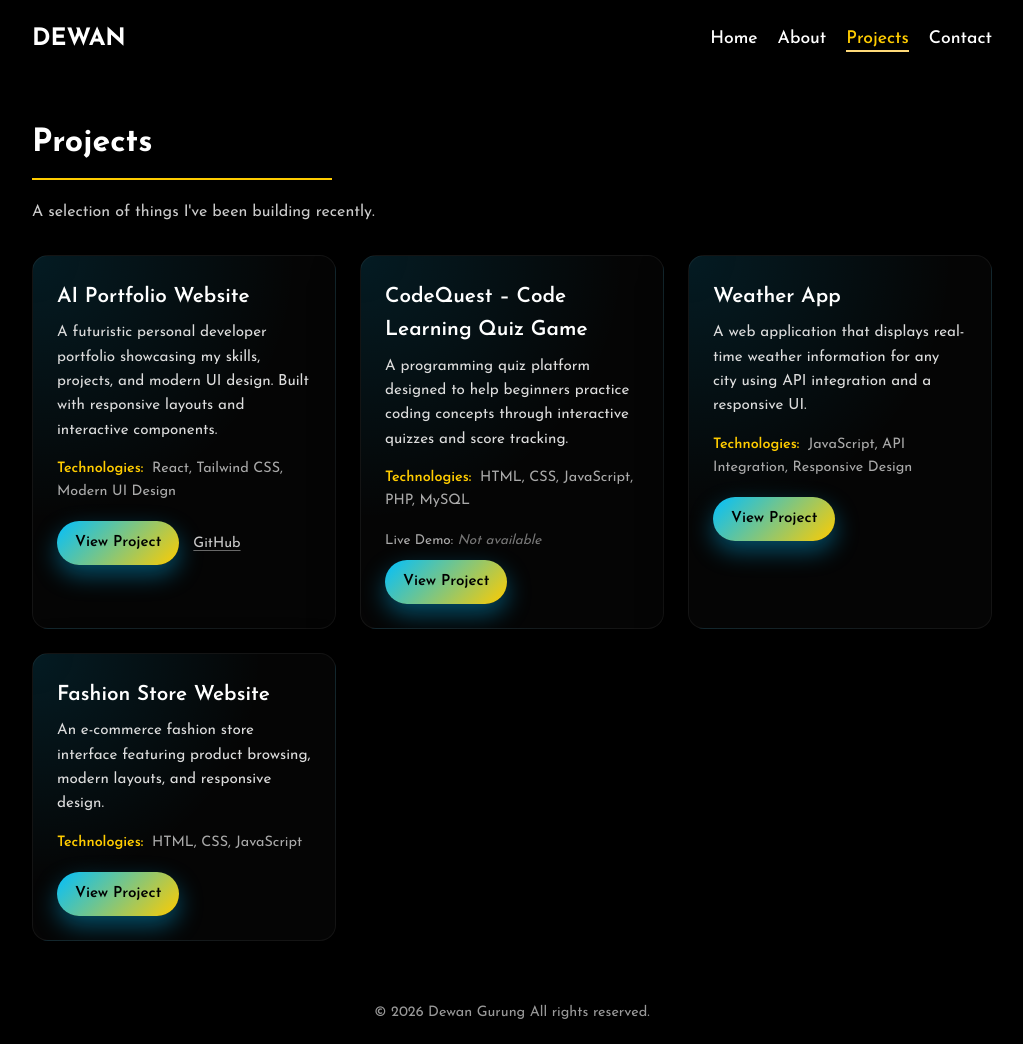
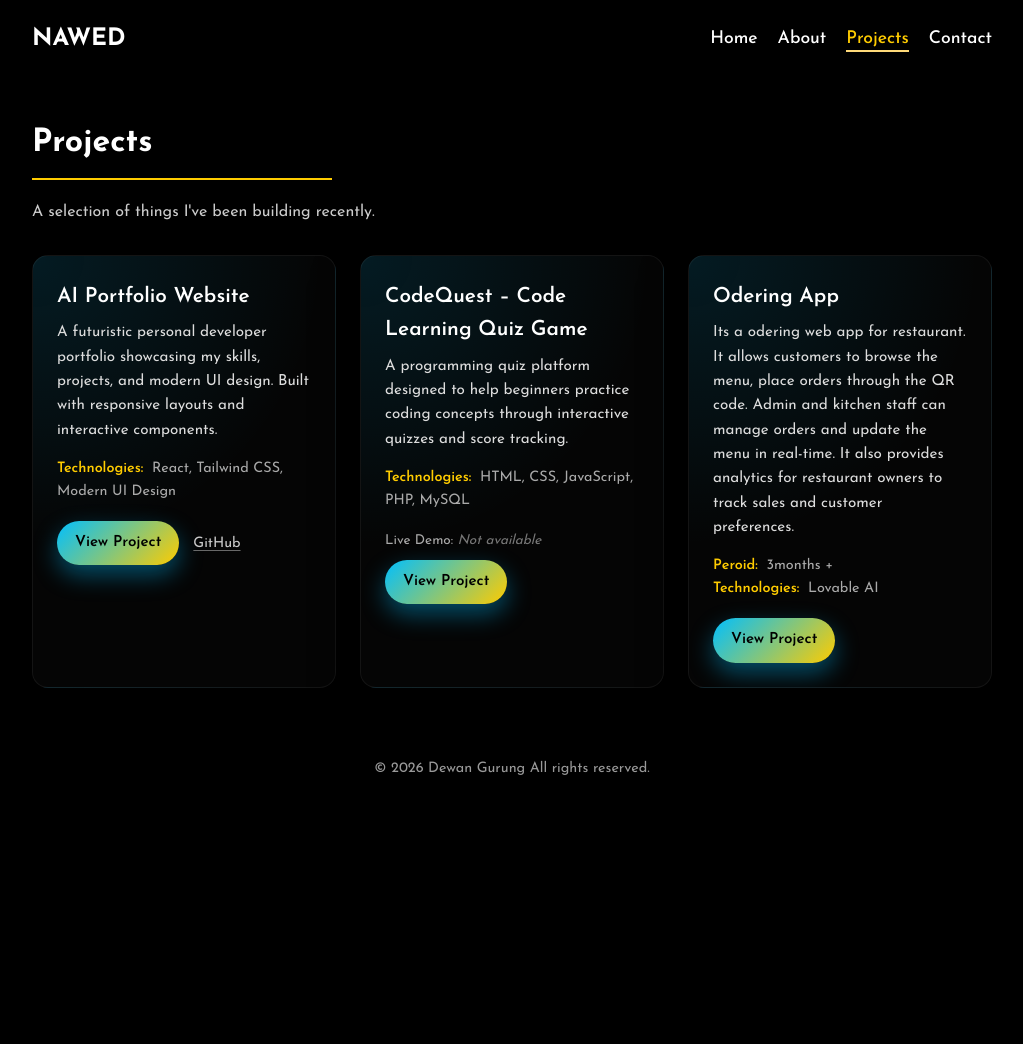
Before and after one commit to nawedGrg/portfolio, a plain HTML site: page projects.html in a window 1280 px wide. Shown: the whole page, without its empty margins (128-1151 px from the left). After the commit the page ends 800 px from the top, so only its background shows below. Drawn offline with Linux system fonts and the light colour scheme.

Commit message:
Update portfolio copy, branding, and featured projects.
Reflect current DX work in Japan, rename the wordmark to NAWED, and replace older project cards with the restaurant ordering app.

Co-authored-by: Cursor <cursoragent@cursor.com>

```diff
--- a/projects.html
+++ b/projects.html
@@ -12,7 +12,7 @@
 <body>
     <div class="container">
         <header class="navigation">
-            <h1>DEWAN</h1>
+            <h1>NAWED</h1>
             <nav>
                 <button id="mobile-menu-toggle" aria-label="Toggle menu">
                     <span class="bar"></span>
@@ -67,31 +67,17 @@
                     </article>
 
                     <article class="project-card">
-                        <h2 class="project-title">Weather App</h2>
+                        <h2 class="project-title">Odering App</h2>
                         <p class="project-description">
-                            A web application that displays real-time weather information for any city using API integration and a responsive UI.
+                            Its a odering web app for restaurant. It allows customers to browse the menu, place orders through the QR code. Admin and kitchen staff can manage orders and update the menu in real-time. It also provides analytics for restaurant owners to track sales and customer preferences.
                         </p>
                         <p class="project-tech">
-                            <span>Technologies:</span> JavaScript, API Integration, Responsive Design
+                            <span>Peroid:</span> 3months + <br>
+                            <span>Technologies:</span> Lovable AI
                         </p>
                         <div class="project-footer">
                             <div class="project-links">
-                                <a href="https://vivid-sky-view.lovable.app" target="_blank" rel="noopener" class="project-button">View Project</a>
-                            </div>
-                        </div>
-                    </article>
-
-                    <article class="project-card">
-                        <h2 class="project-title">Fashion Store Website</h2>
-                        <p class="project-description">
-                            An e-commerce fashion store interface featuring product browsing, modern layouts, and responsive design.
-                        </p>
-                        <p class="project-tech">
-                            <span>Technologies:</span> HTML, CSS, JavaScript
-                        </p>
-                        <div class="project-footer">
-                            <div class="project-links">
-                                <a href="https://sleek-wardrobe-explorer.lovable.app" target="_blank" rel="noopener" class="project-button">View Project</a>
+                                <a href="order-menu.lovable.app" target="_blank" rel="noopener" class="project-button">View Project</a>
                             </div>
                         </div>
                     </article>
```
Also changed, not shown: about.html (+13 -8 lines), contact.html (+1 -1 lines), index.html (+5 -5 lines).
